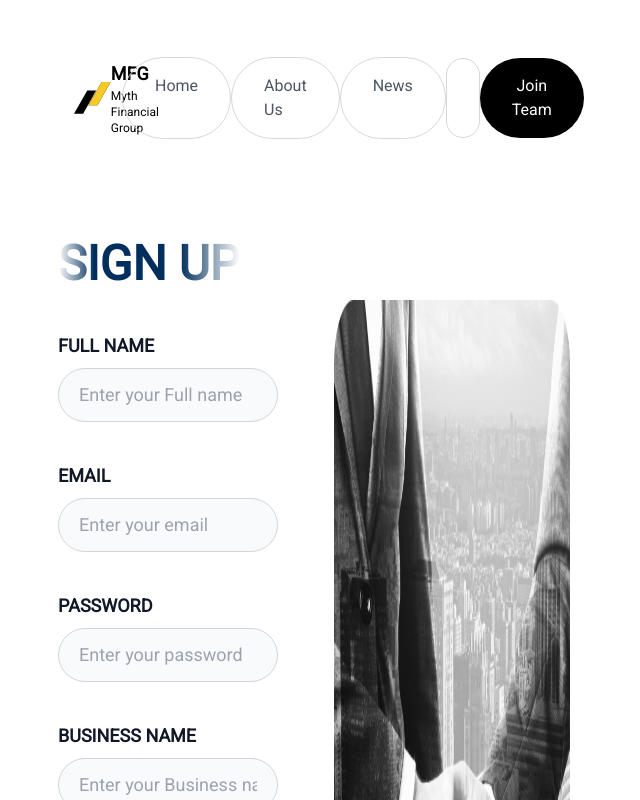
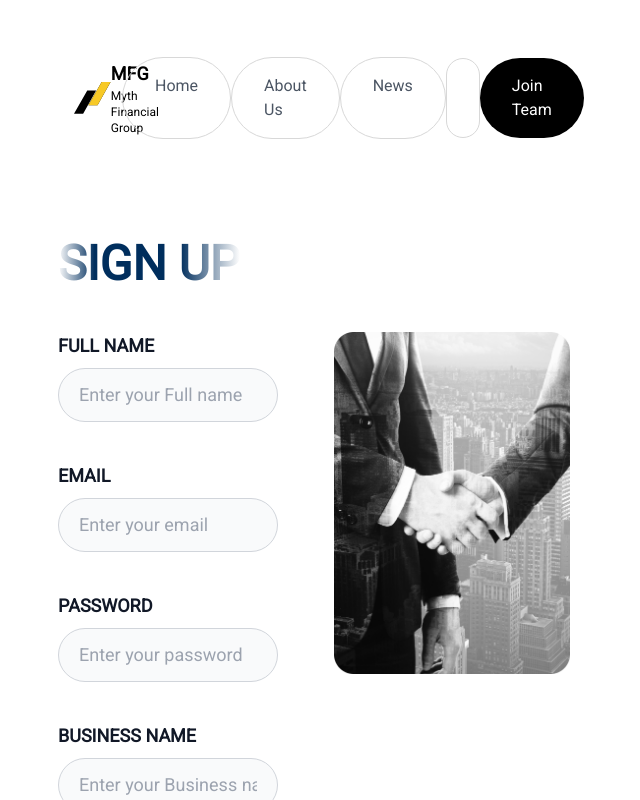
Before and after one commit to Crypto-git-dev/MFG-Frontend, a React (Create React App) app: page /join in a window 1280 px wide. Shown: the top 800 px of the page, without its empty margins (326-966 px from the left). Built offline with nearby package versions, Linux system fonts and the light colour scheme; what tailwindcss-gradients would draw is missing.

Commit message:
set the ratio of images as permanent.

```diff
--- a/src/components/header/header.jsx
+++ b/src/components/header/header.jsx
@@ -68,9 +68,12 @@ const Navbar = (props) => {
 					>
 						<img src="images/join.svg" className=""></img>
 					</Link>
-					<button className="px-8 py-4 bg-dark10 text-white10 justify-self-end rounded-full">
-						<Link to="/join">Join Team</Link>
-					</button>
+					<Link
+						to="/join"
+						className="px-8 py-4 bg-dark10 text-white10 justify-self-end rounded-full"
+					>
+						Join Team
+					</Link>
 				</div>
 			</div>
 		</nav>
--- a/src/components/signUp/signUp.jsx
+++ b/src/components/signUp/signUp.jsx
@@ -150,8 +150,11 @@ const SignUpForms = (props) => {
 						</div>
 					</form>
 				</div>
-				<div className="flex flex-row-reverse">
-					<img src="images/signin/handshake.png"></img>
+				<div className="flex flex-row-reverse items-start py-8">
+					<img
+						src="images/signin/handshake.png"
+						className="object-contain"
+					></img>
 				</div>
 			</div>
 		</div>
```
